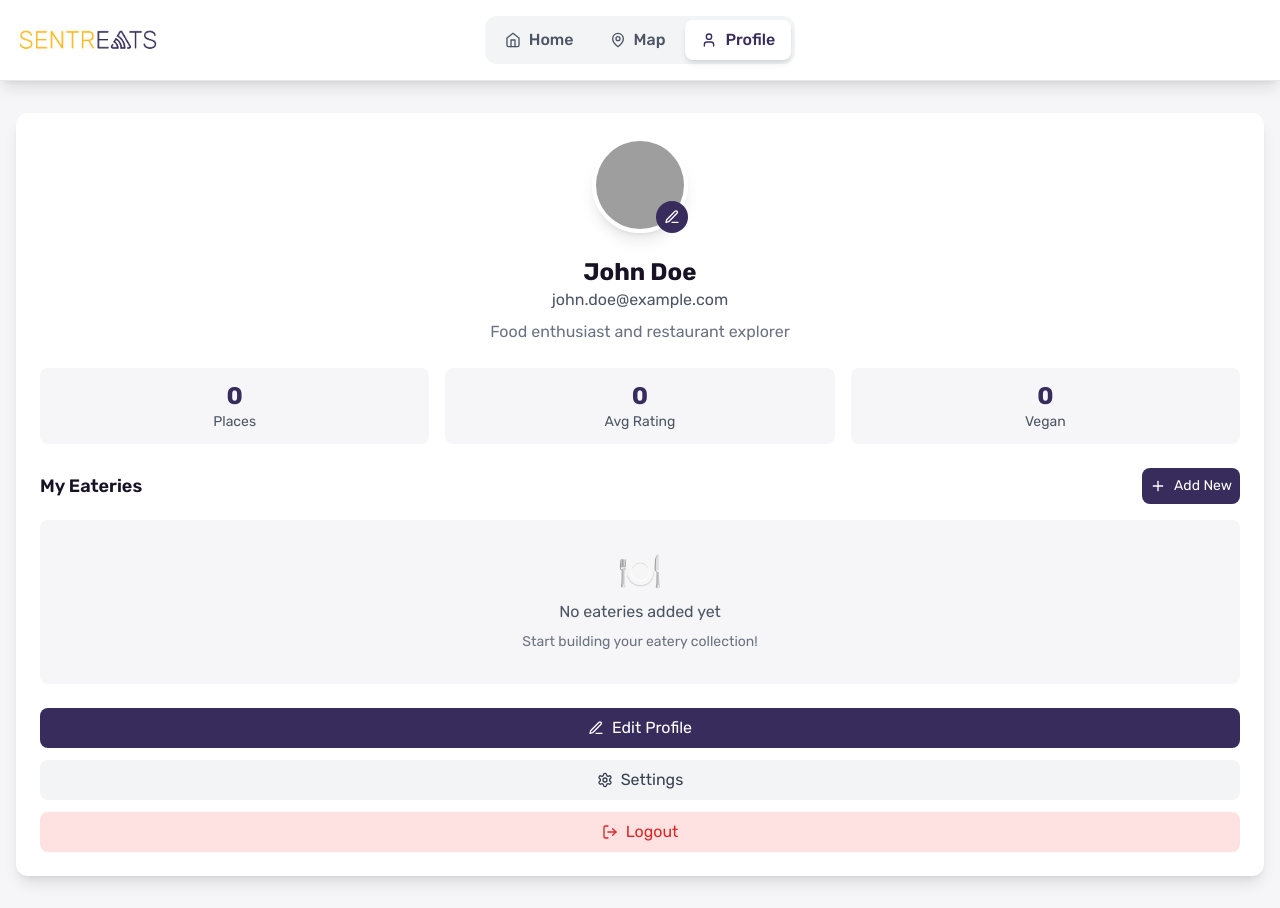
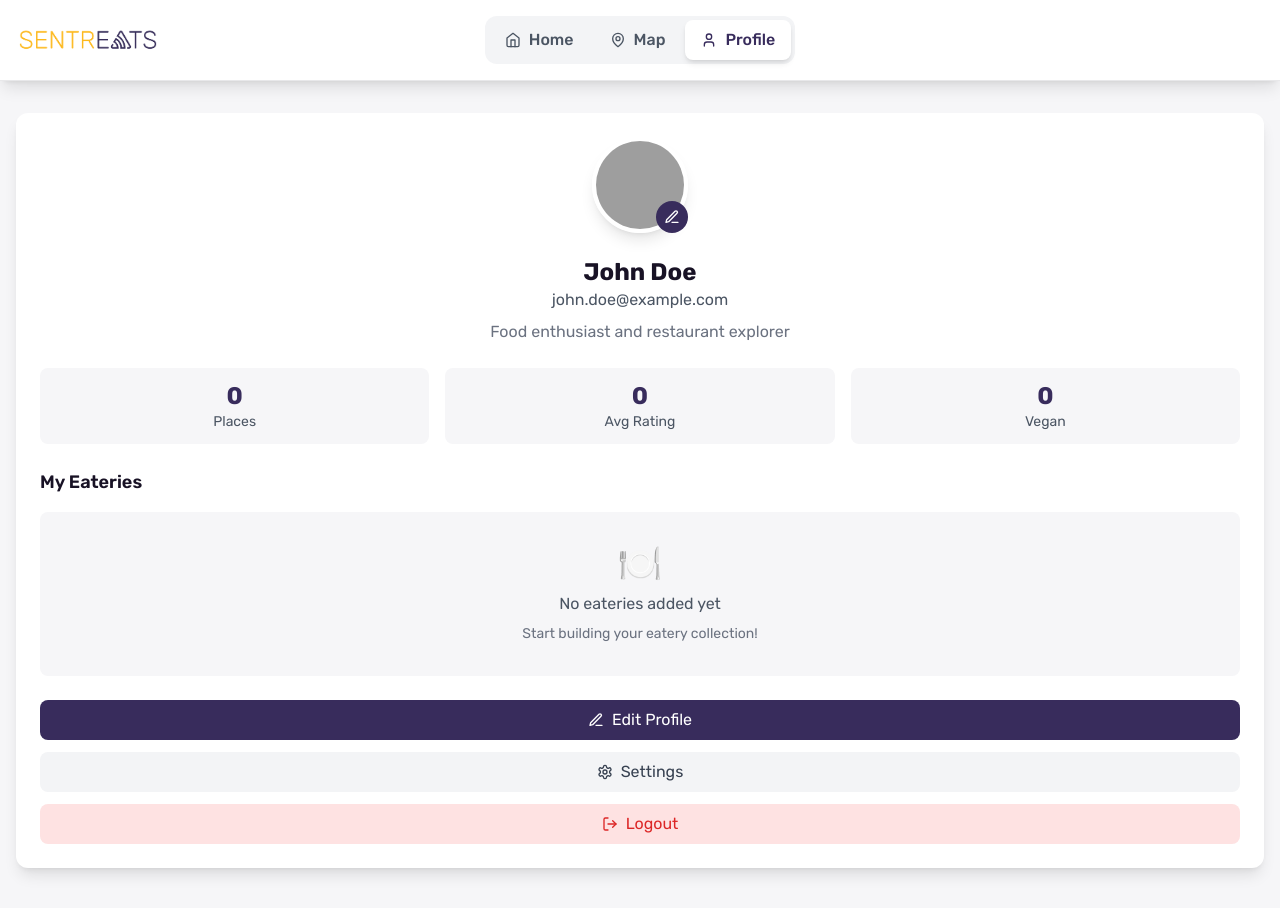
Before and after one commit to rawspinach155/SentrEats, a React (Vite) app: page / in a window 1280 px wide. Both pictures are taken after a click on the button "Profile". Built offline with nearby package versions, Linux system fonts and the light colour scheme; grey boxes are pictures that could not be loaded.

Commit message:
remove "add new" from profile page

```diff
--- a/src/components/Profile.jsx
+++ b/src/components/Profile.jsx
@@ -95,15 +95,8 @@
 
       {/* My Restaurants Section */}
       <div className="mb-6">
-        <div className="flex items-center justify-between mb-4">
+        <div className="mb-4">
           <h3 className="text-lg font-semibold text-[#181225]">My Eateries</h3>
-          <button
-            onClick={onAddNew}
-            className="bg-[#382c5c] text-white p-2 rounded-lg hover:bg-[#2a1f45] transition-colors flex items-center space-x-2"
-          >
-            <Plus className="w-4 h-4" />
-            <span className="text-sm">Add New</span>
-          </button>
         </div>
 
         {eateries.length === 0 ? (
```
